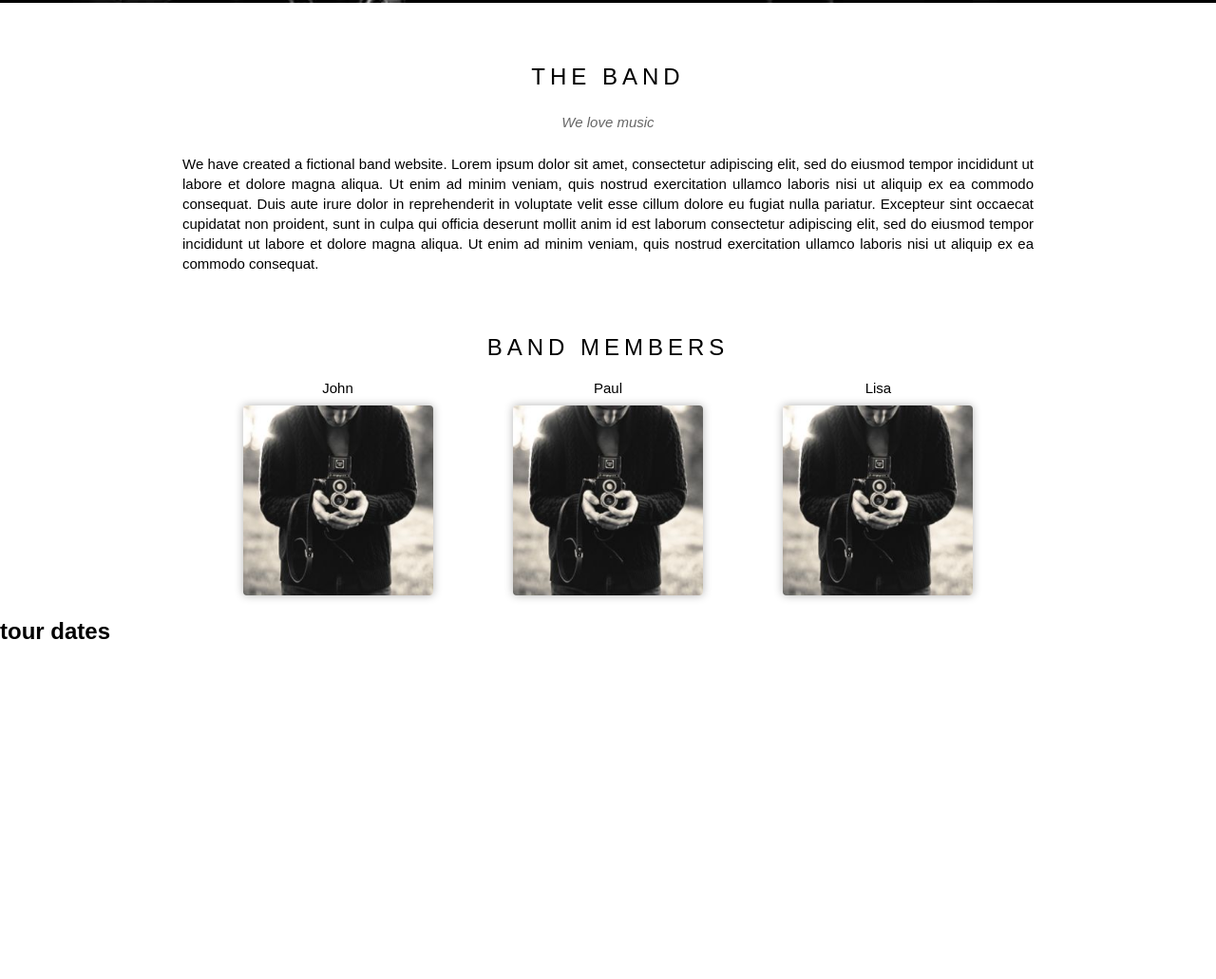
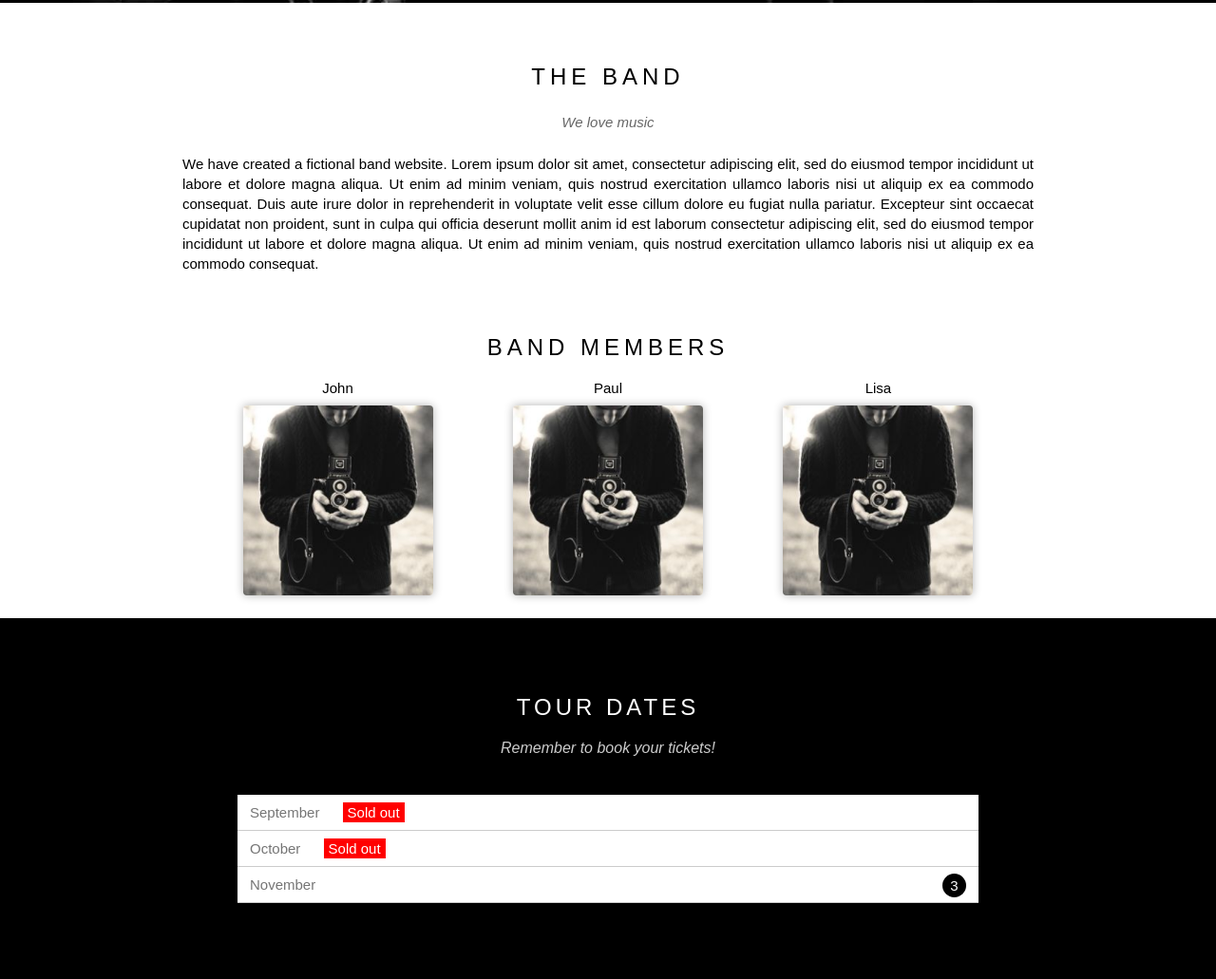
Before and after one commit to yeuxacucodon/The_Band, a plain HTML site: page index.html in a window 1280 px wide. Shown: the part 683-1714 px from the top of the page at 95% size. Before the commit the page ends 1362 px from the top, so only its background shows below. Drawn offline with Linux system fonts and the light colour scheme.

Commit message:
update tour dates

```diff
--- a/index.html
+++ b/index.html
@@ -73,8 +73,17 @@
       </div>
     </div>
     <!-- Tour Dates -->
-    <div>
-      <h2>tour dates</h2>
+    <div id="tour">
+      <div class="content-section">
+        <h2 class="tour-heading">tour dates</h2>
+        <p class="tour-sub-heading"><i>Remember to book your tickets!</i></p>
+
+        <ul class="tickets-list">
+          <li>September <span class="sold-out">Sold out</span></li>
+          <li>October <span class="sold-out">Sold out</span></li>
+          <li>November <span class="quantity">3</span></li>
+        </ul>
+      </div>
     </div>
   </body>
 </html>
--- a/style.css
+++ b/style.css
@@ -159,3 +159,60 @@ html {
   font-size: 30px;
   padding-bottom: 20px;
 }
+
+#tour {
+  background-color: black;
+}
+
+#tour .content-section {
+  padding: 80px 0;
+}
+
+#tour .tour-heading {
+  color: white;
+  text-transform: uppercase;
+  text-align: center;
+  letter-spacing: 4px;
+  font-weight: 500;
+}
+
+#tour .tour-sub-heading {
+  color: #cccccc;
+  text-align: center;
+  margin-top: 20px;
+}
+
+.tickets-list {
+  background-color: white;
+  margin-top: 40px;
+  margin-left: 250px;
+  margin-right: 250px;
+  border-bottom: 1px;
+}
+
+.tickets-list .sold-out {
+  background-color: red;
+  color: white;
+  margin-left: 20px;
+  padding: 2px 5px;
+}
+
+.tickets-list li {
+  font-size: 15px;
+  padding: 10px 13px;
+  color: #757575;
+  list-style: none;
+  border-bottom: 1px solid #ccc;
+}
+
+.tickets-list .quantity {
+  float: right;
+  background-color: black;
+  width: 25px;
+  height: 25px;
+  border-radius: 50%;
+  color: white;
+  text-align: center;
+  line-height: 25px;
+  margin-top: -3px;
+}
```
